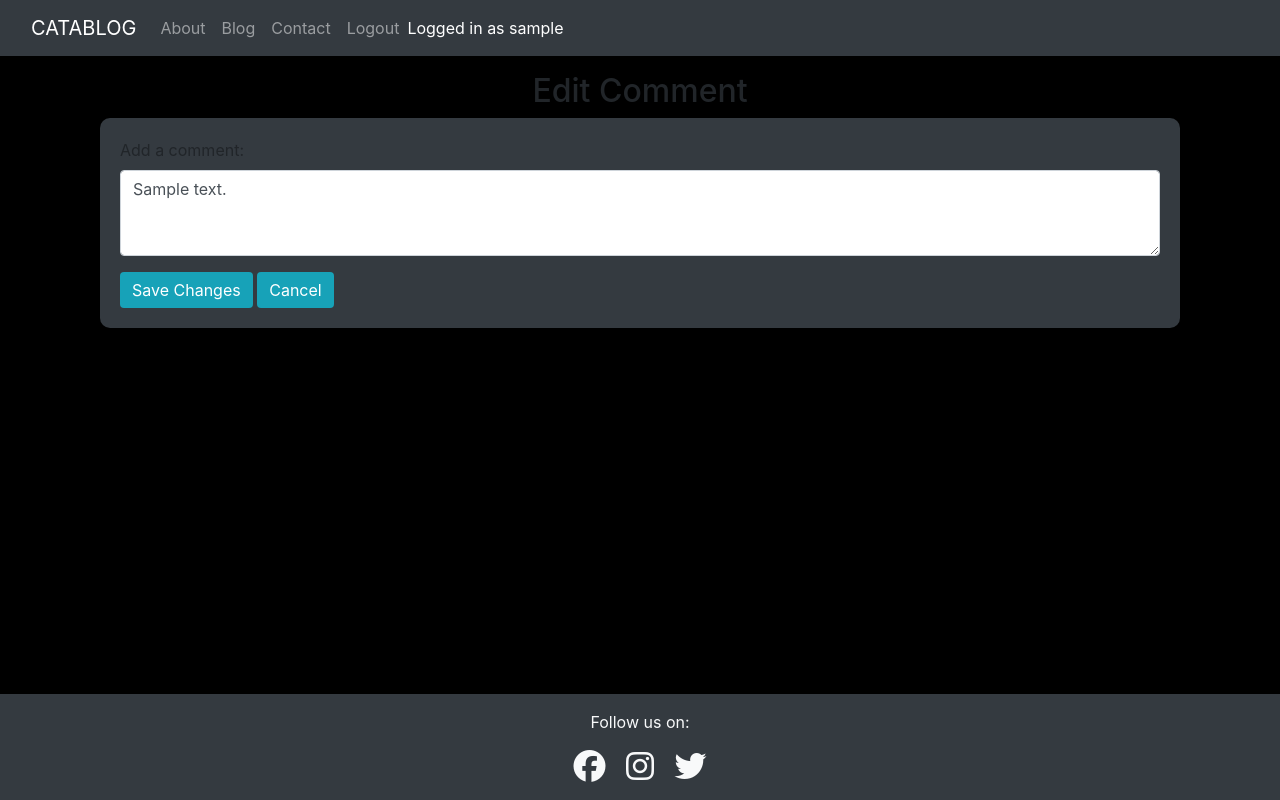
After one commit to MABSWE/PP4, a Django app: page /article/1/comment/1/edit/ in a window 1280 px wide. The commit adds this page. Run offline with Django 4.2, Linux system fonts and the light colour scheme; a user stored in the database is signed in; tables that the repository leaves empty hold one stand-in row (values such as "Sample post"); some libraries are stand-ins or nearby versions.

Commit message:
Add edit and delete function to comments

```diff
--- a/blog/templates/detail_view.html
+++ b/blog/templates/detail_view.html
@@ -44,6 +44,12 @@
                 <h5 class="card-title mb-1" style="color: #000;"><strong>{{ comment.author }}</strong></h5>
                 <p class="card-text" style="color: #000;">{{ comment.body }}</p>
                 <small class="text-muted">{{ comment.created_on|date:"F d, Y H:i" }}</small>
+                {% if user == comment.author %}
+                <div class="mt-2">
+                    <a href="{% url 'edit_comment' post.id comment.id %}" class="btn btn-sm btn-warning">Edit</a>
+                    <a href="{% url 'delete_comment' post.id comment.id %}" class="btn btn-sm btn-danger">Delete</a>
+                </div>
+                {% endif %}
             </div>
         </div>
         {% endfor %}
--- /dev/null
+++ b/blog/templates/edit_comment.html
@@ -0,0 +1,13 @@
+{% extends 'base.html' %}
+
+{% block content %}
+<div class="container mt-5">
+    <h2>Edit Comment</h2>
+    <form method="post">
+        {% csrf_token %}
+        {{ form.as_p }}
+        <button type="submit" class="btn btn-primary">Save Changes</button>
+        <a href="{% url 'article-detail' post.pk %}" class="btn btn-secondary">Cancel</a>
+    </form>
+</div>
+{% endblock %}
--- a/blog/urls.py
+++ b/blog/urls.py
@@ -14,4 +14,7 @@ urlpatterns = [
     path("contact/", views.contact_view, name="contact"),  # Contact Page
     path("contact-success/", views.contact_success_view, name="contact-success"),  # Contact Success Page
     path('blog/', views.blog_view, name='blog'),
+    path('article/<int:post_pk>/comment/<int:comment_pk>/edit/', views.edit_comment, name='edit_comment'), # Edit Comments
+    path('article/<int:post_pk>/comment/<int:comment_pk>/delete/', views.delete_comment, name='delete_comment'), # Delete Comments
+
 ]
--- a/blog/views.py
+++ b/blog/views.py
@@ -4,6 +4,8 @@ from django.contrib.auth import login, authenticate, logout
 from django.contrib import messages
 from .models import Post, Comment
 from .forms import ContactForm, CommentForm, PostForm
+from django.http import HttpResponseForbidden
+
 
 # Home View (Welcome)
 def home(request):
@@ -56,6 +58,41 @@ def add_comment(request, pk):
             messages.success(request, "Your comment has been added!")
     return redirect('article-detail', pk=post.pk)
 
+# Edit Comment View
+def edit_comment(request, post_pk, comment_pk):
+    post = get_object_or_404(Post, pk=post_pk)
+    comment = get_object_or_404(Comment, pk=comment_pk)
+
+    if comment.author != request.user:
+        return HttpResponseForbidden("You are not allowed to edit this comment.")
+
+    if request.method == 'POST':
+        form = CommentForm(request.POST, instance=comment)
+        if form.is_valid():
+            form.save()
+            messages.success(request, "Your comment has been updated!")
+            return redirect('article-detail', pk=post_pk)
+    else:
+        form = CommentForm(instance=comment)
+
+    return render(request, 'edit_comment.html', {'form': form, 'post': post, 'comment': comment})
+
+
+# Delete Comment View
+def delete_comment(request, post_pk, comment_pk):
+    post = get_object_or_404(Post, pk=post_pk)
+    comment = get_object_or_404(Comment, pk=comment_pk)
+
+    if comment.author != request.user:
+        return HttpResponseForbidden("You are not allowed to delete this comment.")
+
+    if request.method == 'POST':
+        comment.delete()
+        messages.success(request, "Your comment has been deleted!")
+        return redirect('article-detail', pk=post_pk)
+
+    return render(request, 'delete_comment.html', {'post': post, 'comment': comment})
+
 # About Page
 def about(request):
     return render(request, 'about.html')
```
Also changed, not shown: blog/templates/delete_comment.html (added, +13 -0 lines).
